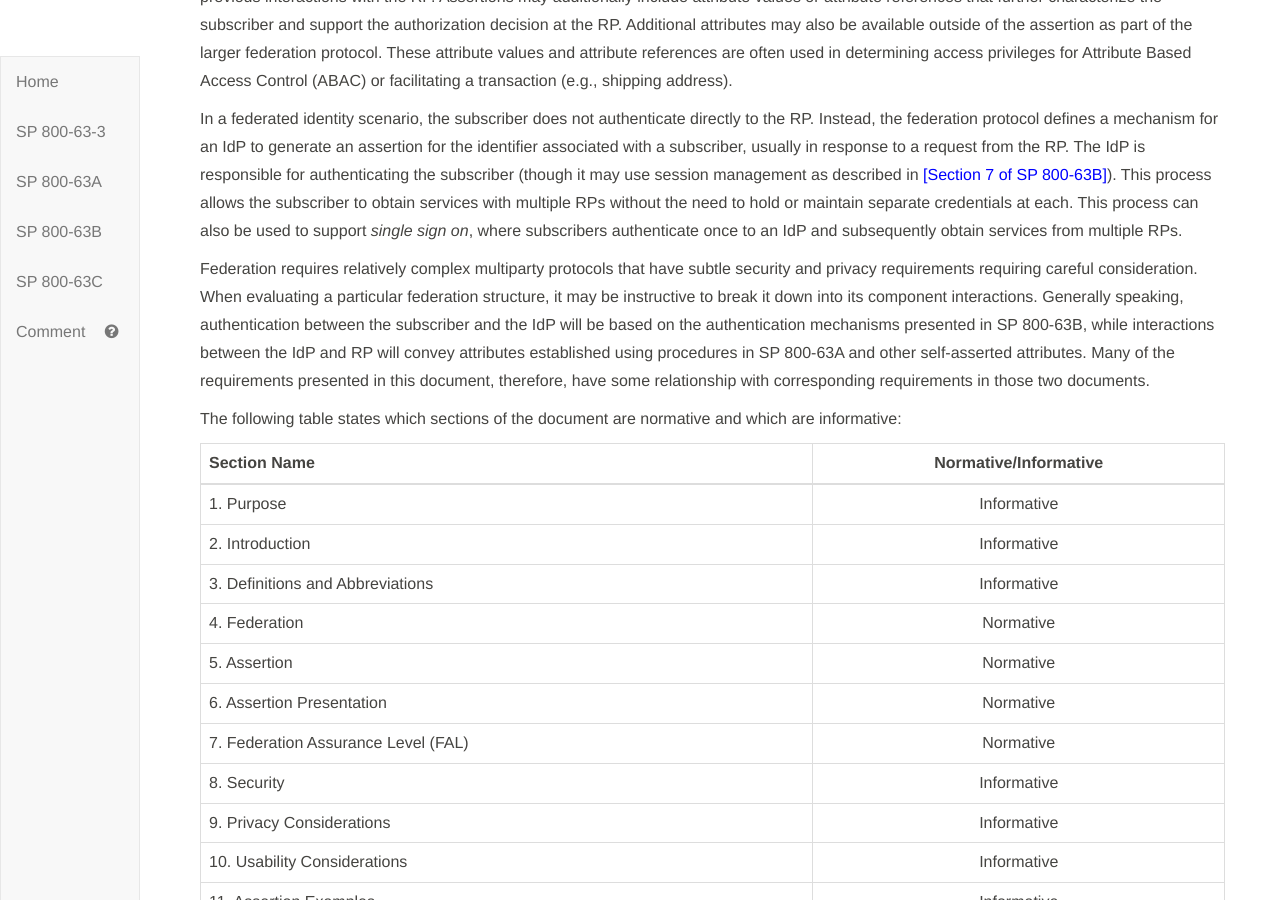
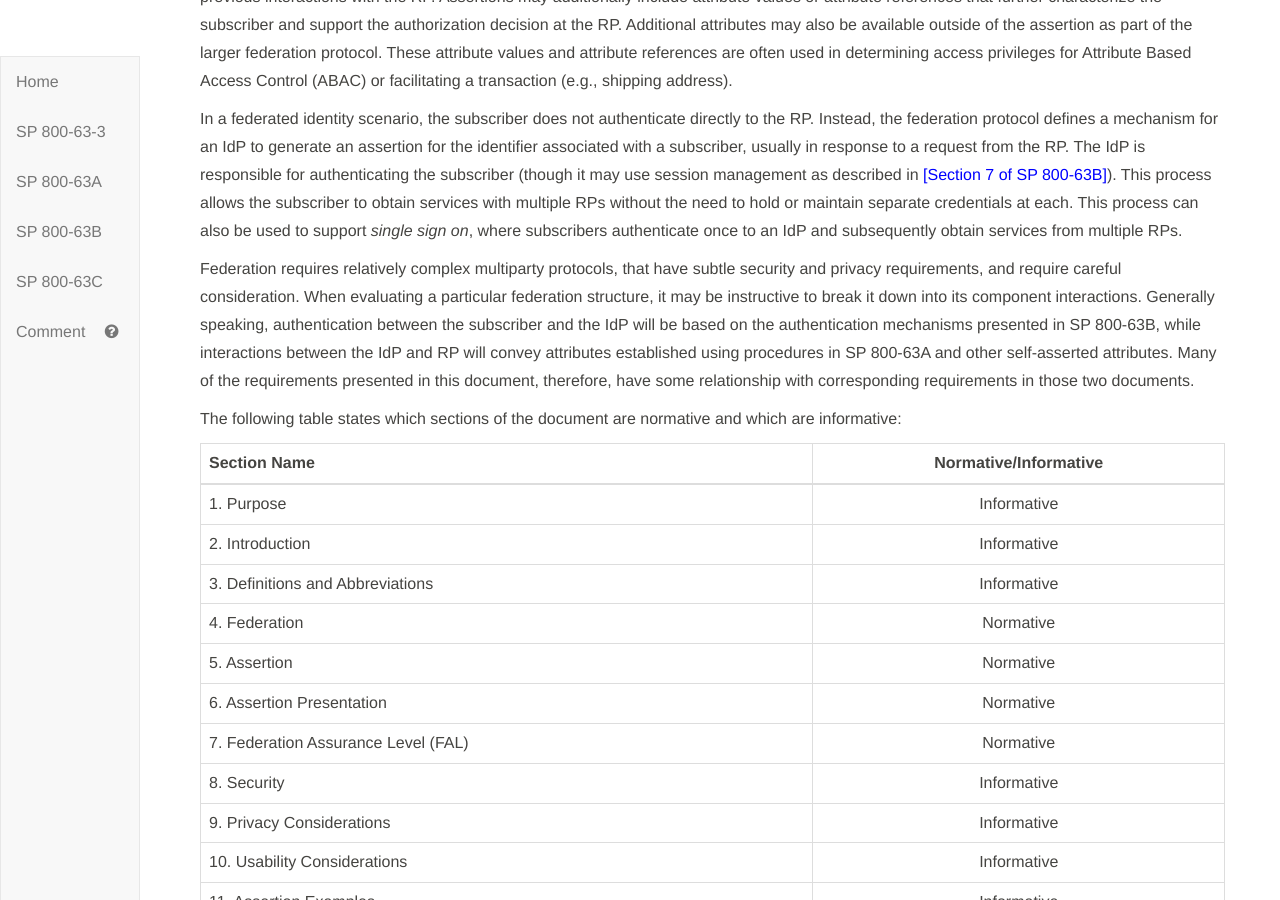
Before and after one commit to usnistgov/800-63-3, a Jekyll site: the page built from sp800-63c/sec1_2_introduction.md, in a window 1280 px wide and 900 px high, scrolled down 631 px. Built offline with Jekyll 4.4.1, drawn with Linux system fonts in a browser that asks for light colours; our own code applies the rules of GitHub Pages for plain Markdown files.

Commit message:
copy edits sect 1_2 introduction

```diff
--- a/sp800-63c/sec1_2_introduction.md
+++ b/sp800-63c/sec1_2_introduction.md
@@ -22,7 +22,7 @@ To accomplish this task, federated identity systems use assertions. Assertions a
 
 In a federated identity scenario, the subscriber does not authenticate directly to the RP. Instead, the federation protocol defines a mechanism for an IdP to generate an assertion for the identifier associated with a subscriber, usually in response to a request from the RP. The IdP is responsible for authenticating the subscriber (though it may use session management as described in [[Section 7 of SP 800-63B]](sp800-63b.html#sec7)). This process allows the subscriber to obtain services with multiple RPs without the need to hold or maintain separate credentials at each. This process can also be used to support *single sign on*, where subscribers authenticate once to an IdP and subsequently obtain services from multiple RPs.
 
-Federation requires relatively complex multiparty protocols that have subtle security and privacy requirements requiring careful consideration. When evaluating a particular federation structure, it may be instructive to break it down into its component interactions. Generally speaking, authentication between the subscriber and the IdP will be based on the authentication mechanisms presented in SP 800-63B, while interactions between the IdP and RP will convey attributes established using procedures in SP 800-63A and other self-asserted attributes. Many of the requirements presented in this document, therefore, have some relationship with corresponding requirements in those two documents.
+Federation requires relatively complex multiparty protocols, that have subtle security and privacy requirements, and require careful consideration. When evaluating a particular federation structure, it may be instructive to break it down into its component interactions. Generally speaking, authentication between the subscriber and the IdP will be based on the authentication mechanisms presented in SP 800-63B, while interactions between the IdP and RP will convey attributes established using procedures in SP 800-63A and other self-asserted attributes. Many of the requirements presented in this document, therefore, have some relationship with corresponding requirements in those two documents.
 
 The following table states which sections of the document are normative and which are informative:
 
```
